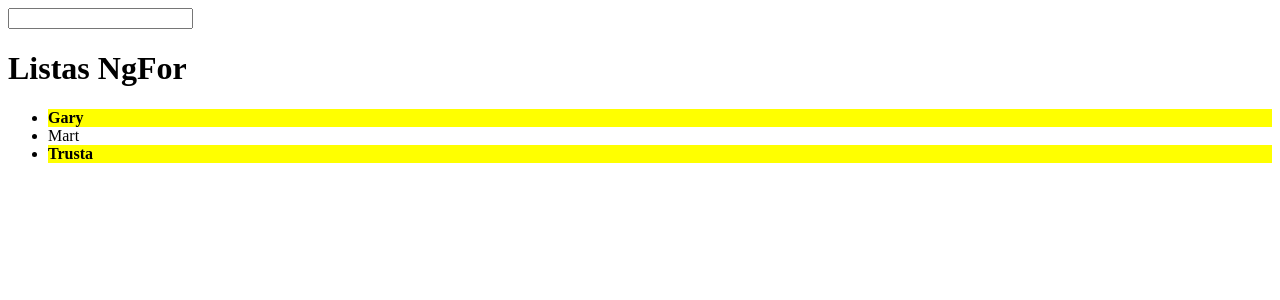
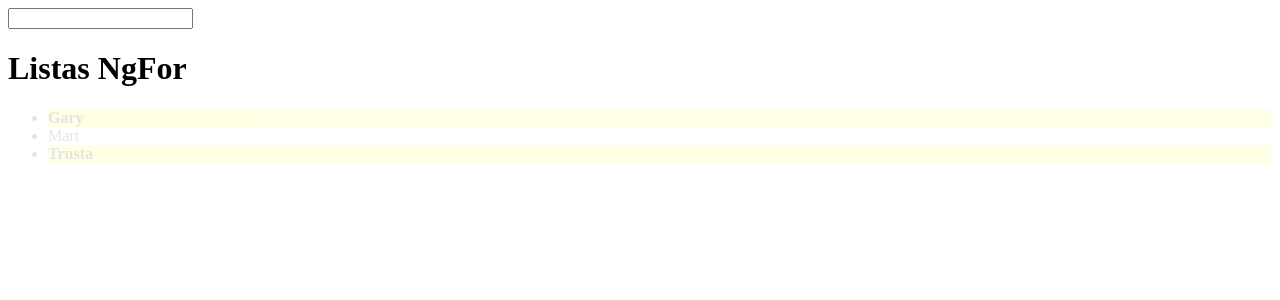
Before and after one commit to juanaguillon/angular-working, an Angular app: page / in a window 1280 px wide. Shown: the top 300 px of the page. Built offline with nearby package versions, Linux system fonts and the light colour scheme.

Commit message:
HostBinding

```diff
--- a/src/app/app.component.html
+++ b/src/app/app.component.html
@@ -6,6 +6,6 @@
 <h1>Listas NgFor</h1>
 <ul>
   <ng-container *ngFor="let empresa of lugares">
-    <a ContarClicks ><li [resaltar]="empresa.plan" >{{empresa.nombre}}</li></a>
+    <a ><li  ContarClicks [resaltar]="empresa.plan" >{{empresa.nombre}}</li></a>
   </ng-container>
 </ul>
--- a/src/app/directives/contar-clicks.directive.ts
+++ b/src/app/directives/contar-clicks.directive.ts
@@ -1,13 +1,15 @@
-import { Directive, HostListener } from '@angular/core';
+import { Directive, HostListener, HostBinding } from '@angular/core';
 
 @Directive({
-  selector: 'a[ContarClicks]'
+  selector: 'li[ContarClicks]'
 })
 export class ContarClicksDirective {
 
   clickN = 0;
+  @HostBinding('style.opacity') opacity:number = .1;
   @HostListener('click', ['$event.target']) onClick( btn ){
     console.log('a',btn , "numero de clicks" , this.clickN++ );
+    this.opacity += .1;
   }
   constructor() { }
 
```
